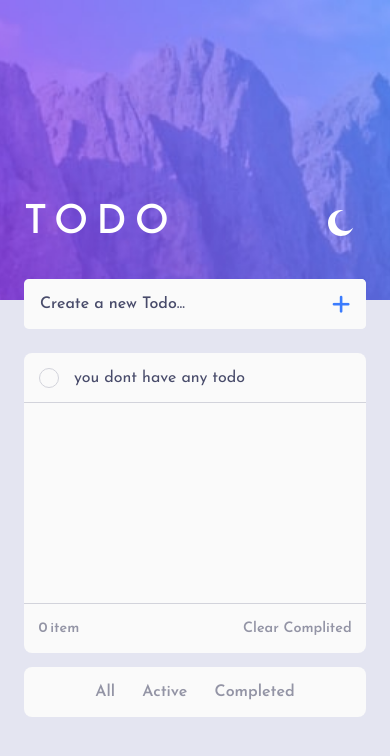
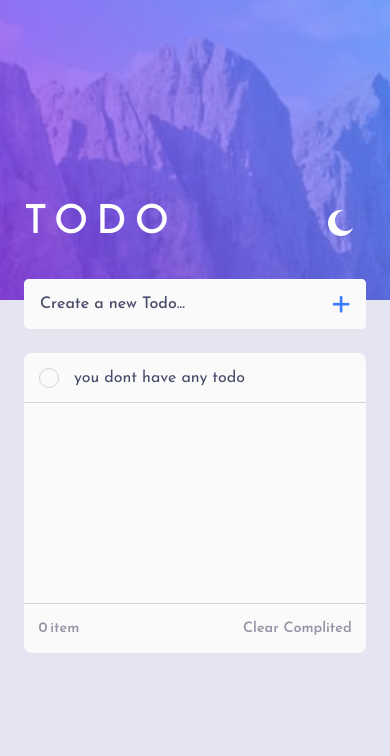
Before and after one commit to ramadhansya/todolist-app, a React (Create React App) app: page / in a window 390 px wide. Shown: the top 756 px of the page. Built offline with nearby package versions, Linux system fonts and the light colour scheme.

Commit message:
fixing bugs

```diff
--- a/public/assets/main.css
+++ b/public/assets/main.css
@@ -272,52 +272,23 @@ body {
   font-weight: 600;
 }
 
-.container-todo .sorting-todo .sorting-item {
-  display: -webkit-box;
-  display: -ms-flexbox;
-  display: flex;
-  -webkit-box-pack: center;
-      -ms-flex-pack: center;
-          justify-content: center;
-  -webkit-box-align: center;
-      -ms-flex-align: center;
-          align-items: center;
-  gap: 0.7em;
-}
-
-.container-todo .sorting-todo .sorting-item button {
-  border: none;
-  padding: 0.2em 0.5em;
-  background: transparent;
-  font-weight: 600;
-  text-transform: capitalize;
-  color: var(--text-sorting);
-  cursor: pointer;
-  -webkit-transition: 0.2s;
-  transition: 0.2s;
-}
-
-.container-todo .sorting-todo .sorting-item button:hover {
-  color: var(--hover);
-}
-
 .container-todo .sorting-todo p {
   display: -webkit-box;
   display: -ms-flexbox;
   display: flex;
-  -webkit-box-pack: center;
-      -ms-flex-pack: center;
-          justify-content: center;
+  margin: 0;
   -webkit-box-align: center;
       -ms-flex-align: center;
           align-items: center;
-  margin: 0;
   padding: 0 0.2em;
   font-size: 0.9em;
 }
 
 .container-todo .sorting-todo .jumlah-todo {
   gap: 0.2em;
+  -webkit-box-pack: center;
+      -ms-flex-pack: center;
+          justify-content: center;
   padding-left: 1em;
 }
 
@@ -326,6 +297,9 @@ body {
   -webkit-transition: 0.2s;
   transition: 0.2s;
   cursor: pointer;
+  -webkit-box-pack: right;
+      -ms-flex-pack: right;
+          justify-content: right;
 }
 
 .container-todo .sorting-todo .clear-todo:hover {
@@ -351,14 +325,6 @@ body {
     -ms-grid-columns: 1fr 1fr;
         grid-template-columns: 1fr 1fr;
   }
-  .container-todo .sorting-todo .sorting-item {
-    position: absolute;
-    bottom: -4em;
-    border-radius: 0.5em;
-    width: 100%;
-    height: 50px;
-    background-color: var(--cardTodo);
-  }
   .container-todo .sorting-todo .jumlah-todo {
     -ms-grid-column-align: start;
         justify-self: start;
@@ -375,4 +341,11 @@ body {
     padding: 0 1.5em;
   }
 }
+
+@media screen and (max-height: 600px) {
+  #root {
+    height: auto;
+    padding: 6em 1em 5em;
+  }
+}
 /*# sourceMappingURL=main.css.map */
--- a/src/_cssReact.scss
+++ b/src/_cssReact.scss
@@ -248,43 +248,44 @@ body {
     font-weight: 600;
 
     // sortin button
-    .sorting-item {
-      display: flex;
-      justify-content: center;
-      align-items: center;
-      gap: 0.7em;
+    // .sorting-item {
+    //   display: flex;
+    //   justify-content: center;
+    //   align-items: center;
+    //   gap: 0.7em;
 
-      button {
-        border: none;
-        padding: 0.2em 0.5em;
-        background: transparent;
-        font-weight: 600;
-        text-transform: capitalize;
-        color: var(--text-sorting);
-        cursor: pointer;
-        transition: 0.2s;
-        &:hover {
-          color: var(--hover);
-        }
-      }
-    }
+    //   button {
+    //     border: none;
+    //     padding: 0.2em 0.5em;
+    //     background: transparent;
+    //     font-weight: 600;
+    //     text-transform: capitalize;
+    //     color: var(--text-sorting);
+    //     cursor: pointer;
+    //     transition: 0.2s;
+    //     &:hover {
+    //       color: var(--hover);
+    //     }
+    //   }
+    // }
 
     p {
       display: flex;
-      justify-content: center;
+      margin: 0;
       align-items: center;
-      margin: 0;
       padding: 0 0.2em;
       font-size: 0.9em;
     }
     .jumlah-todo {
       gap: 0.2em;
+      justify-content: center;
       padding-left: 1em;
     }
     .clear-todo {
       padding-right: 1em;
       transition: 0.2s;
       cursor: pointer;
+      justify-content: right;
       &:hover {
         color: var(--hover);
       }
@@ -315,14 +316,14 @@ body {
     .sorting-todo {
       grid-template-columns: 1fr 1fr;
 
-      .sorting-item {
-        position: absolute;
-        bottom: -4em;
-        border-radius: 0.5em;
-        width: 100%;
-        height: 50px;
-        background-color: var(--cardTodo);
-      }
+      // .sorting-item {
+      //   position: absolute;
+      //   bottom: -4em;
+      //   border-radius: 0.5em;
+      //   width: 100%;
+      //   height: 50px;
+      //   background-color: var(--cardTodo);
+      // }
       .jumlah-todo {
         justify-self: start;
       }
@@ -340,3 +341,11 @@ body {
     padding: 0 1.5em;
   }
 }
+
+// MEDIA MAX HEIGHT 600PX
+@media screen and (max-height: 600px) {
+  #root {
+    height: auto;
+    padding: 6em 1em 5em;
+  }
+}
--- a/src/component/componentContainerTodo/inputGroup.jsx
+++ b/src/component/componentContainerTodo/inputGroup.jsx
@@ -20,6 +20,7 @@ const ListTodo = ({todo,dataBtnId,changeModal})=>{
     )
 }
 
+// COMPONENT MODEL DELETE
 const ModalDelete =({dataIdModal,eventDelete})=>{
     return (
        <div className="modal fade" id="exampleModal" tabIndex="-1" aria-labelledby="exampleModalLabel" aria-hidden="true">
@@ -43,11 +44,11 @@ const SortingTodo = ({todos})=>{
     return(
         <section className="sorting-todo">
             <p className="jumlah-todo"><span className="count">{todos}</span>{(todos<1) ? 'item' : 'items left'}</p>
-            <div className="sorting-item">
+            {/* <div className="sorting-item">
                 <button className="sorting-all">all</button>
                 <button className="sorting-active">active</button>
                 <button className="sorting-completed">completed</button>
-            </div>
+            </div> */}
             <p className="clear-todo">
                 Clear Complited
             </p>
@@ -73,7 +74,7 @@ const AlertUndefinedComponent = ({refElement})=>{
         </>
     )
 }
-// COMPONENT MODAL
+
 
 
 
```
Also changed, not shown: 1 other file (tests, documents, lock files or other folders).
